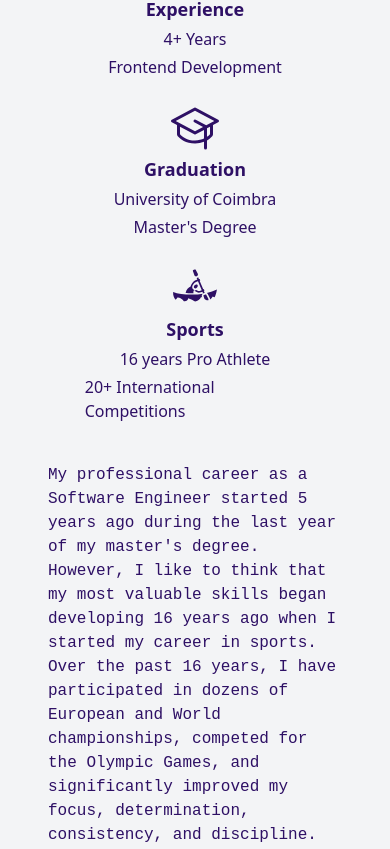
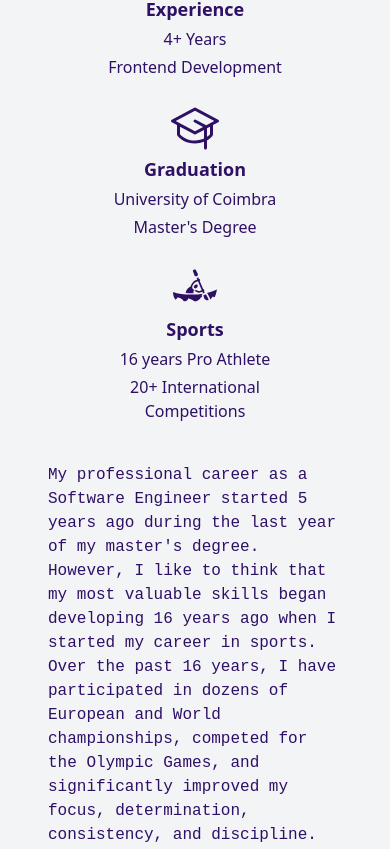
Before and after one commit to Brunoa94/dev-bruno-afonso, a React (Create React App) app: page / in a window 390 px wide. Shown: the part 1025-1874 px from the top of the page. Built offline with nearby package versions, Linux system fonts and the light colour scheme.

Commit message:
Small fixes

```diff
--- a/src/components/overYears.js
+++ b/src/components/overYears.js
@@ -13,7 +13,7 @@ function OverYears() {
         {icon}
         <span className='text-violet-950 font-bold text-lg'>{firstLine}</span>
         <span className='text-base text-violet-950'>{secondLine}</span>
-        <span className='text-base text-violet-950'>{thirthLine}</span>
+        <span className='text-base text-violet-950 text-center'>{thirthLine}</span>
       </div>
     )
   }
--- a/src/components/second-home.js
+++ b/src/components/second-home.js
@@ -93,7 +93,7 @@ const Home = () => {
                     restDelta: 0.001
                 }
                 }} className='flex mt-6 lg:mt-6 relative'>
-                <h4 className='pr-2 mt-auto text-violet-950 leading-5 line-height md:text-lg font-reddit'>"We have two ears and one mouth so that we can listen twice as much as we speak." - Epictetus</h4>
+                <h4 className='pr-2 text-violet-950 leading-5 line-height md:text-lg font-reddit'>"We have two ears and one mouth so that we can listen twice as much as we speak." - Epictetus</h4>
                 <h4 className='text-violet-950 pl-2 text-base leading-5 md:text-lg font-reddit'>“My motto is to be stronger than yesterday, if I have to I’ll be stronger than half a day ago, even a minute ago!” - Rock Lee</h4>
                 </motion.div>
                 <div className='flex items-end mt-4 gap-4'>
```
